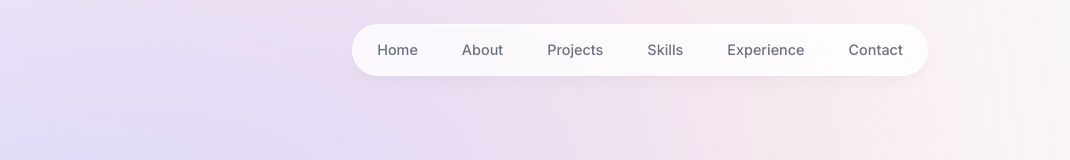
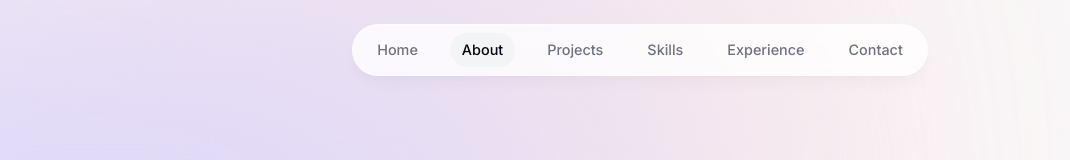
Before and after one commit to viktor-yadelskyi/portfolio, a Next.js app: page / in a window 1280 px wide. Shown: the top 160 px of the page, without its empty margins (0-1070 px from the left). Built offline with nearby package versions, Linux system fonts and the light colour scheme.

Commit message:
:sparkles:add context section provider and scroll animation for nav

```diff
--- a/app/layout.tsx
+++ b/app/layout.tsx
@@ -1,6 +1,7 @@
 import Header from '@/components/header';
 import './globals.css';
 import { Inter } from 'next/font/google';
+import ActiveSectionContextProvider from '@/context/active-section-context';
 
 const inter = Inter({ subsets: ['latin'] });
 
@@ -15,13 +16,17 @@ export default function RootLayout({
 	children: React.ReactNode;
 }) {
 	return (
-		<html lang="en" className='scroll-smooth'>
-			<body className={`${inter.className} bg-gray-50 text-gray-950 revative h-[500rem]`}>
+		<html lang="en" className="scroll-smooth">
+			<body
+				className={`${inter.className} bg-gray-50 text-gray-950 revative h-[500rem]`}
+			>
 				<div className="bg-[#fbe2e3] relative top-[-6rem] -z-10 right-[11rem] h-[31.25rem] w-[31.25rem] rounded-full blur-[10rem] sm:w-[68.75rem]"></div>
 				<div className="bg-[#dbd7fb] absolute top-[-1rem] -z-10 left-[-35rem] h-[31.25rem] w-[50rem] rounded-full blur-[10rem] sm:w-[68.75rem] md:left-[-33rem] lg:left-[-28rem] xl:left[-15rem] 2xl:left-[-5rem]"></div>
 
-				<Header />
-				{children}
+				<ActiveSectionContextProvider>
+					<Header />
+					{children}
+				</ActiveSectionContextProvider>
 			</body>
 		</html>
 	);
--- a/components/about.tsx
+++ b/components/about.tsx
@@ -1,13 +1,25 @@
-"use client";
+'use client';
 
+import { useEffect } from 'react';
+import { useInView } from 'react-intersection-observer';
 import SectionHeading from './section-heading';
 import { motion } from 'framer-motion';
-
+import { useActiveSectionContext } from '@/context/active-section-context';
 
 export default function About() {
+	const { ref, inView } = useInView();
+	const { setActiveSection } = useActiveSectionContext();
+
+	useEffect(() => {
+		if (inView) {
+			setActiveSection('About');
+		}
+	}, [inView, setActiveSection]);
+
 	return (
 		<motion.section
 			id="about"
+			ref={ref}
 			className="mb-28 max-w-[45rem] text-center leading-8 sm:mb-40 scroll-mt-28"
 			initial={{ opacity: 0, y: 100 }}
 			animate={{ opacity: 1, y: 0 }}
--- a/components/header.tsx
+++ b/components/header.tsx
@@ -1,10 +1,22 @@
 'use client';
 
+import Link from 'next/link';
 import { motion } from 'framer-motion';
 import { links } from '@/lib/data';
-import Link from 'next/link';
+import clsx from 'clsx';
+import { useActiveSectionContext } from '@/context/active-section-context';
+
+// TODO: create type file
+
+type SectionName = (typeof links)[number]['name'];
 
 export default function Header() {
+	const { activeSection, setActiveSection } = useActiveSectionContext();
+
+	const setActiveHandler = (name: SectionName) => {
+		setActiveSection(name);
+	};
+
 	return (
 		<header className="z-[999] relative">
 			<motion.div
@@ -17,16 +29,32 @@ export default function Header() {
 				<ul className="flex w-[22rem] flex-wrap items-center justify-center gap-y-1 text-[0.9rem] font-medium text-gray-500 sm:w-[initial] sm:flex-nowrap sm:gap-5">
 					{links.map((link) => (
 						<motion.li
-							className="h-3/4 flex items-center justify-center"
+							className="relative h-3/4 flex items-center justify-center"
 							key={link.hash}
 							initial={{ y: -100, opacity: 0 }}
 							animate={{ y: 0, opacity: 1 }}
 						>
 							<Link
-								className="flex w-full items-center justify-center px-3 py-3 hover:text-gray-950 transition"
+								className={clsx(
+									'flex w-full items-center justify-center px-3 py-3 hover:text-gray-950 transition',
+									{ 'text-gray-950': activeSection === link.name }
+								)}
 								href={link.hash}
+								onClick={() => setActiveHandler(link.name)}
 							>
 								{link.name}
+
+								{link.name === activeSection && (
+									<motion.span
+										layoutId="activeSection"
+										transition={{
+											type: 'spring',
+											stiffness: 380,
+											damping: 30,
+										}}
+										className="absolute bg-gray-100 rounded-full inset-0 -z-10"
+									></motion.span>
+								)}
 							</Link>
 						</motion.li>
 					))}
--- /dev/null
+++ b/context/active-section-context.tsx
@@ -0,0 +1,42 @@
+'use client';
+
+import React, { useState, createContext, useContext } from 'react';
+import { links } from '@/lib/data';
+
+type SectionName = (typeof links)[number]['name'];
+
+type ActiveSectionContextType = {
+	activeSection: SectionName;
+	setActiveSection: React.Dispatch<React.SetStateAction<SectionName>>;
+};
+
+interface ActiveSectionContextProviderProps {
+	children: React.ReactNode;
+}
+
+export const ActiveSectionContext =
+	createContext<ActiveSectionContextType | null>(null);
+
+export default function ActiveSectionContextProvider({
+	children,
+}: ActiveSectionContextProviderProps) {
+	const [activeSection, setActiveSection] = useState<SectionName>('Home');
+
+	return (
+		<ActiveSectionContext.Provider value={{ activeSection, setActiveSection }}>
+			{children}
+		</ActiveSectionContext.Provider>
+	);
+}
+
+export function useActiveSectionContext() {
+	const context = useContext(ActiveSectionContext);
+
+	if (context === null) {
+		throw new Error(
+			'useActiveSectionContext must be used within an ActiveSectionContextProvider'
+		);
+	}
+
+	return context;
+}
--- a/lib/data.ts
+++ b/lib/data.ts
@@ -5,7 +5,6 @@ import { LuGraduationCap } from 'react-icons/lu';
 import rmtdevImg from '@/public/rmtdev.png';
 import wordanalyticsImg from '@/public/wordanalytics.png';
 import betterUkraineImg from '@/public/betterurkaine.png';
-
 
 export const links = [
 	{
@@ -63,7 +62,8 @@ export const experiencesData = [
 export const projectsData = [
 	{
 		title: 'Placeholder',
-		description: 'Placeholder',
+		description:
+			'I took part in a short-term commercial project in the e-commerce domain. My responsibilities included creating markup and writing front-end logic by using React.',
 		tags: ['React', 'TypeScript', 'Redux'],
 		imageUrl: rmtdevImg,
 	},
--- a/package.json
+++ b/package.json
@@ -13,6 +13,7 @@
     "@types/react": "18.2.47",
     "@types/react-dom": "18.2.18",
     "autoprefixer": "10.4.16",
+    "clsx": "^2.1.0",
     "eslint": "8.56.0",
     "eslint-config-next": "14.0.4",
     "framer-motion": "^10.18.0",
@@ -21,6 +22,7 @@
     "react": "18.2.0",
     "react-dom": "18.2.0",
     "react-icons": "^5.0.1",
+    "react-intersection-observer": "^9.8.0",
     "tailwindcss": "3.4.1",
     "typescript": "5.3.3"
   }
```
Also changed, not shown: 1 other file (tests, documents, lock files or other folders).
